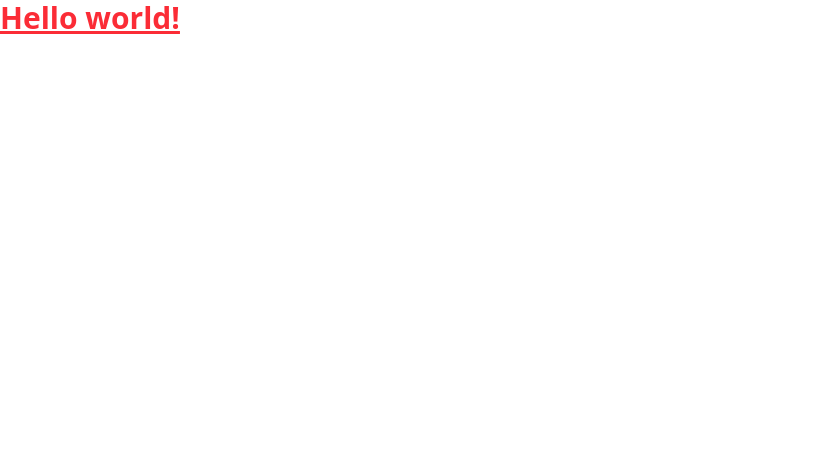
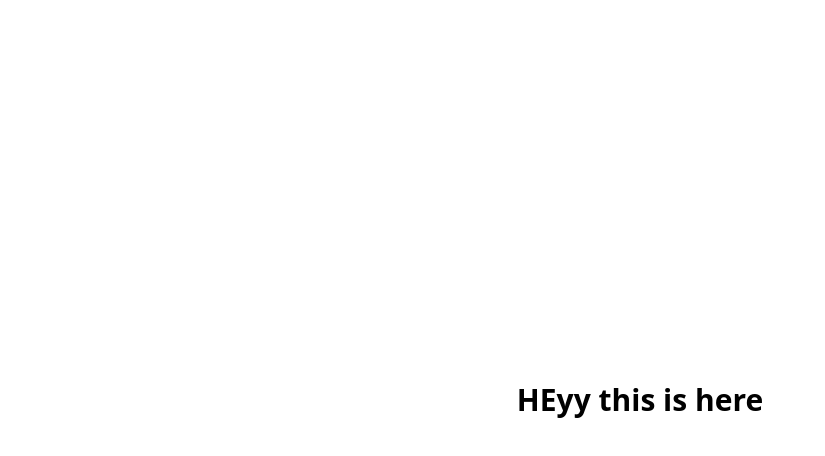
Before and after one commit to F7Z7/IEEE-XTREME-ROADMAP, a React (Vite) app: page / in a window 1280 px wide. Shown: the top 456 px of the page, without its empty margins (0-825 px from the left). Built offline with nearby package versions, Linux system fonts and the light colour scheme.

Commit message:
set up hero

```diff
--- a/src/App.tsx
+++ b/src/App.tsx
@@ -1,13 +1,12 @@
 
 import './App.css'
+import Hero from "./Pages/Hero.tsx";
 
 function App() {
 
   return (
       <>
-          <h1 className="text-3xl text-red-500 font-bold underline">
-              Hello world!
-          </h1>
+        <Hero/>
       </>
   )
 }
--- /dev/null
+++ b/src/Pages/Hero.tsx
@@ -0,0 +1,11 @@
+function Hero() {
+    return (
+        <>
+            <h1 className="flex flex-col justify-center text-3xl font-bold items-center h-screen">
+                HEyy this is here
+            </h1>
+        </>
+    );
+}
+
+export default Hero;
```
